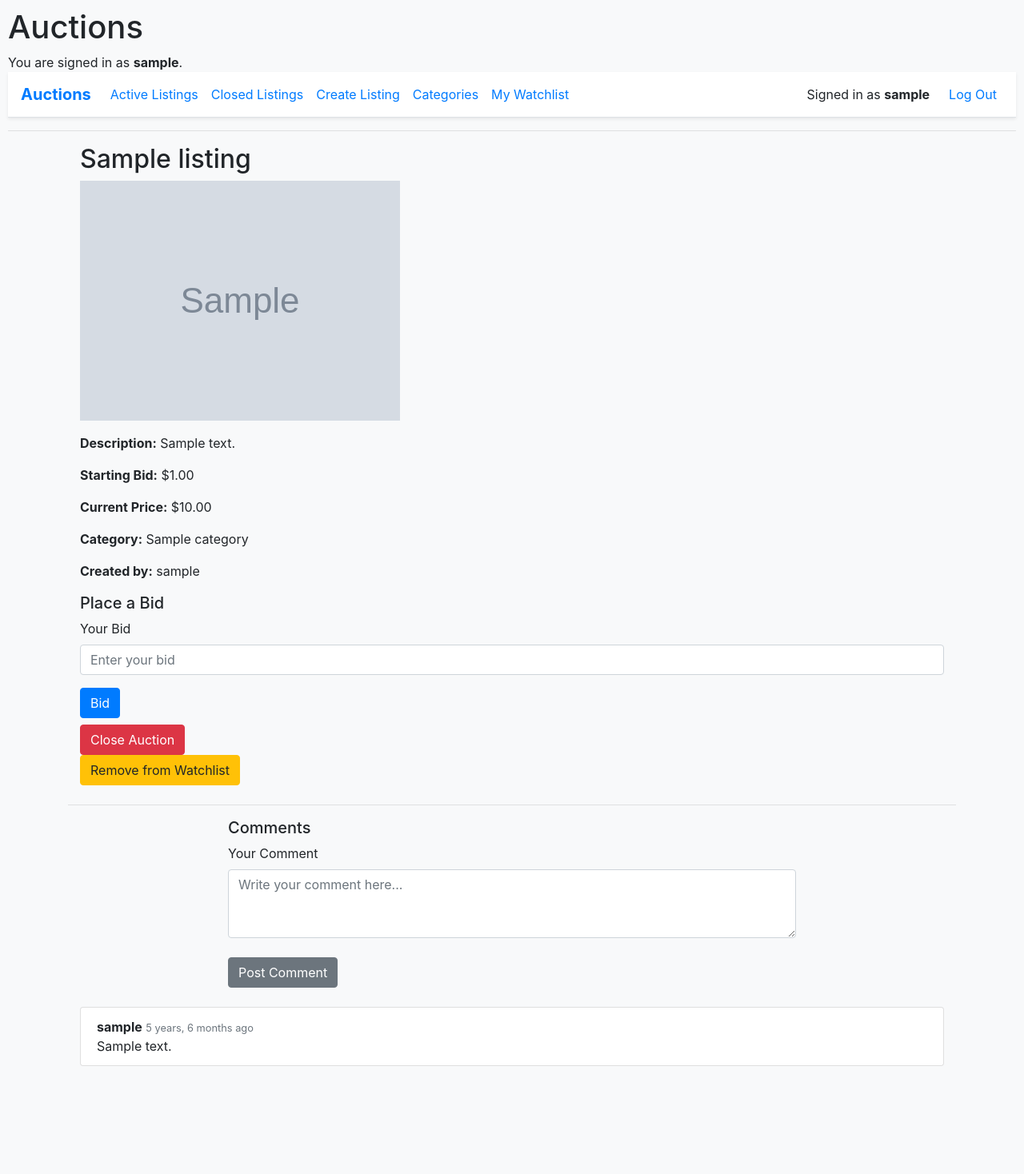
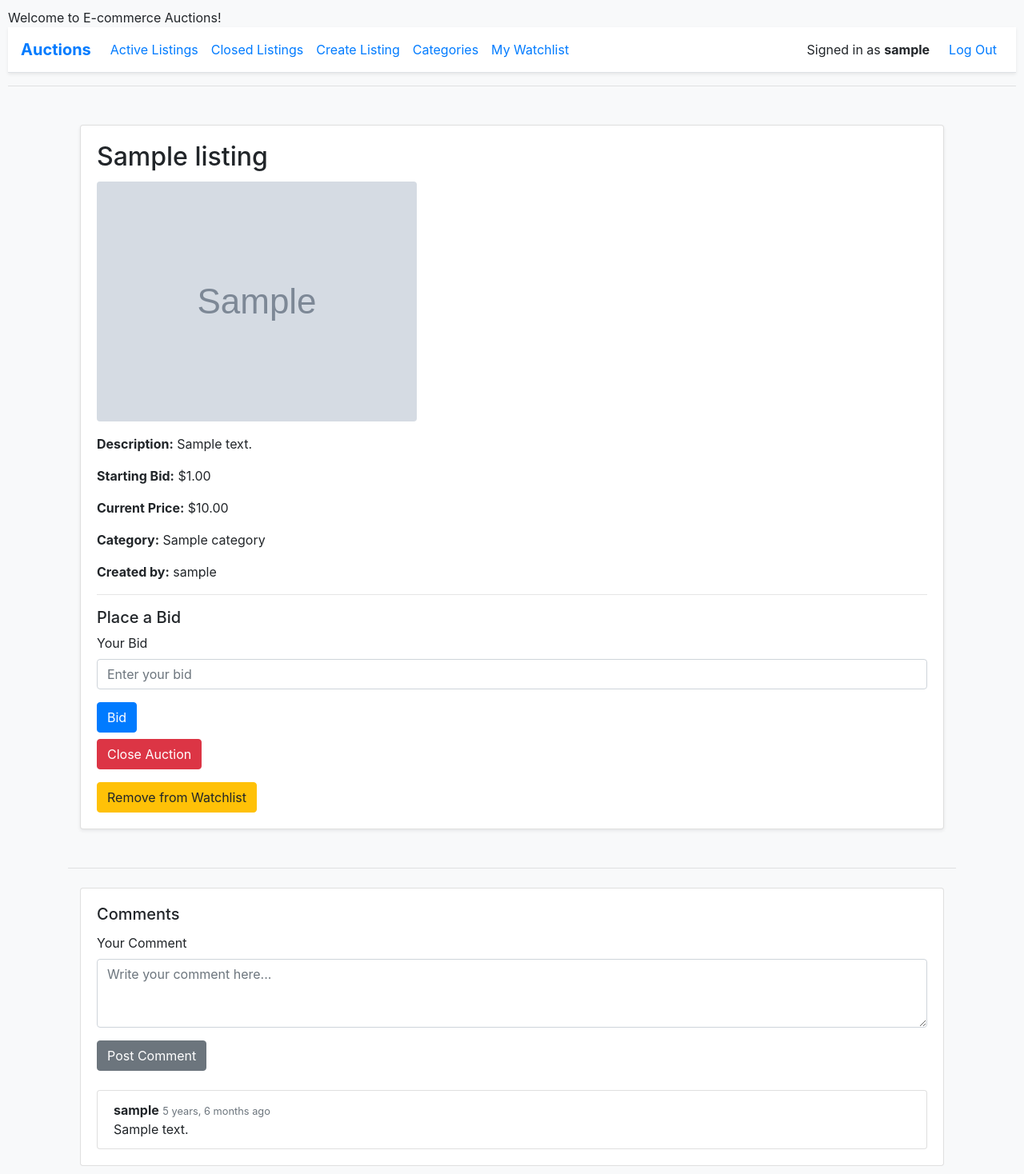
Before and after one commit to iygeal/e-commerce-auctions, a Django app: page /listing/1 in a window 1280 px wide. Shown: the whole page at 80% size. Before the commit the page ends 1333 px from the top, so only its background shows below. Run offline with Django 3.2, Linux system fonts and the light colour scheme; a user stored in the database is signed in; tables that the repository leaves empty hold one stand-in row (values such as "Sample post"); grey boxes marked "Sample" are stand-in pictures; some libraries are stand-ins or nearby versions.

Commit message:
Styled the Index and Listing Pages

```diff
--- a/auctions/static/auctions/styles.css
+++ b/auctions/static/auctions/styles.css
@@ -1,3 +1,9 @@
 body {
-    padding: 10px;
+  padding: 10px;
 }
+
+.hover-shadow:hover {
+  box-shadow: 0 0.8rem 1.5rem rgba(0, 0, 0, 0.2);
+  transform: translateY(-4px);
+  transition: all 0.3s ease-in-out;
+}
--- a/auctions/templates/auctions/layout.html
+++ b/auctions/templates/auctions/layout.html
@@ -8,10 +8,9 @@
         <link href="{% static 'auctions/styles.css' %}" rel="stylesheet">
     </head>
     <body style="background-color: #f8f9fa;">
-        <h1>Auctions</h1>
         <div>
             {% if user.is_authenticated %}
-                You are signed in as <strong>{{ user.username }}</strong>.
+                Welcome to E-commerce Auctions!
             {% else %}
                 You have not signed in yet.
             {% endif %}
@@ -68,7 +67,7 @@
 
 
         <hr>
-    <div class="container mt-8">
+    <div class="container mt-5">
         {% block body %}
         {% endblock %}
     </div>
--- a/auctions/templates/auctions/listing.html
+++ b/auctions/templates/auctions/listing.html
@@ -2,28 +2,27 @@
 {% block body %}
 {% load widget_tweaks %}
 {% load humanize %}
-<div class="container">
-  <h2>{{ listing.title }}</h2>
+<div class="container mt-4">
+  <div class="card shadow-sm">
+    <div class="card-body">
+      <h2 class="card-title">{{ listing.title }}</h2>
 
       {% if listing.image_url %}
-    <img
-      src="{{ listing.image_url }}"
-      alt="{{ listing.title }}"
-      class="img-fluid mb-3"
-    />
+        <img src="{{ listing.image_url }}" alt="{{ listing.title }}" class="img-fluid mb-3 rounded">
       {% endif %}
 
-  <p><strong>Description:</strong> {{ listing.description }}</p>
-  <p><strong>Starting Bid:</strong> ${{ listing.starting_bid }}</p>
-  <p><strong>Current Price:</strong> ${{ listing.current_price }}</p>
-  <p><strong>Category:</strong> {{ listing.category }}</p>
-  <p><strong>Created by:</strong> {{ listing.owner }}</p>
+      <p class="card-text"><strong>Description:</strong> {{ listing.description }}</p>
+      <p class="card-text"><strong>Starting Bid:</strong> ${{ listing.starting_bid }}</p>
+      <p class="card-text"><strong>Current Price:</strong> ${{ listing.current_price }}</p>
+      <p class="card-text"><strong>Category:</strong> {{ listing.category }}</p>
+      <p class="card-text"><strong>Created by:</strong> {{ listing.owner }}</p>
 
       {% if user.is_authenticated %}
+        <hr>
         <h5>Place a Bid</h5>
         <form method="post">
           {% csrf_token %}
-      <div class="mb-3">
+          <div class="form-group">
             <label for="id_amount">Your Bid</label>
             {% render_field bid_form.amount class="form-control" placeholder="Enter your bid" %}
           </div>
@@ -69,7 +68,7 @@
       {% endif %}
 
       {% if user.is_authenticated %}
-    <form action="{% url 'toggle_watchlist' listing.id %}" method="post" class="mb-3">
+        <form action="{% url 'toggle_watchlist' listing.id %}" method="post" class="mt-3">
           {% csrf_token %}
           {% if listing in user.watchlist.all %}
             <button type="submit" class="btn btn-warning">Remove from Watchlist</button>
@@ -79,35 +78,43 @@
         </form>
       {% endif %}
     </div>
+  </div>
+</div>
 
-<hr class="mt-4">
+
+<hr class="mt-5">
+
+<div class="container mt-4">
+  <div class="card">
+    <div class="card-body">
+      <h5 class="card-title">Comments</h5>
+
       {% if user.is_authenticated %}
-<div class="col-md-8 offset-md-2">
-  <h5>Comments</h5>
-<form method="post">
+        <form method="post" class="mb-3">
           {% csrf_token %}
           <div class="form-group">
             <label for="id_text">Your Comment</label>
             {% render_field comment_form.text class="form-control" placeholder="Write your comment here..." rows="3" %}
           </div>
-    <button type="submit" name="add_comment" class="btn btn-secondary mt-2">Post Comment</button>
+          <button type="submit" name="add_comment" class="btn btn-secondary">Post Comment</button>
         </form>
-</div>
       {% else %}
         <p><a href="{% url 'login' %}">Log in</a> to post a comment.</p>
       {% endif %}
-<section class="container mt-4">
-<ul class="list-group mt-3">
+
+      <ul class="list-group mt-4">
         {% for comment in comments %}
           <li class="list-group-item">
-    <strong>{{ comment.commenter.username }}</strong> <small class="text-muted">{{ comment.timestamp|naturaltime }}</small><br>
+            <strong>{{ comment.commenter.username }}</strong>
+            <small class="text-muted">{{ comment.timestamp|naturaltime }}</small><br>
             {{ comment.text }}
           </li>
         {% empty %}
           <li class="list-group-item text-muted">No comments yet.</li>
         {% endfor %}
       </ul>
-</section>
-
+    </div>
+  </div>
+</div>
 
 {% endblock %}
```
Also changed, not shown: auctions/templates/auctions/index.html (+8 -5 lines). Lines whose indentation alone changed are shown as unchanged.
